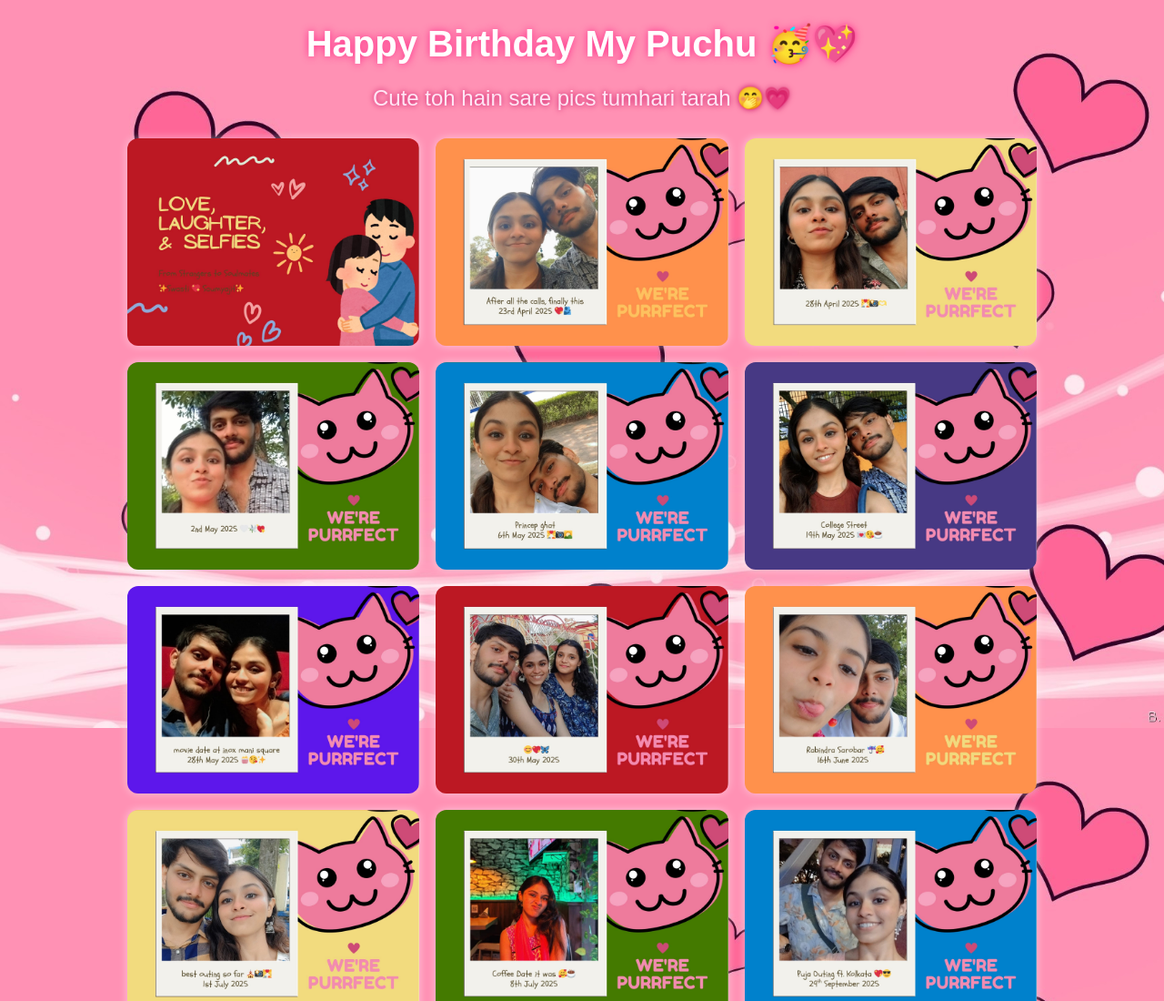
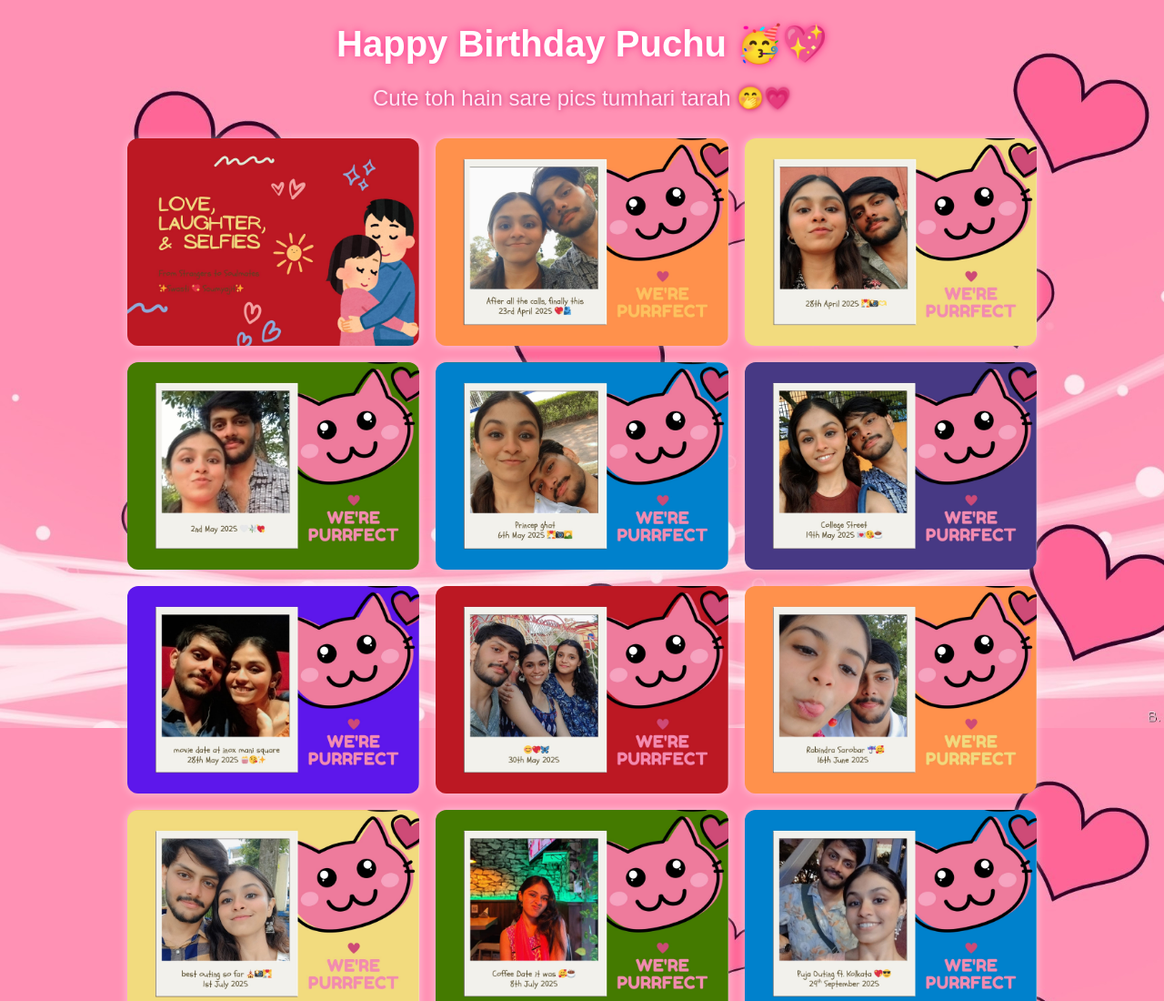
Before and after one commit to Saumyajit2004/birthday-site, a plain HTML site: page index.html in a window 1280 px wide. Shown: the top 1100 px of the page at 91% size. Drawn offline with Linux system fonts and the light colour scheme.

Commit message:
index.html

```diff
--- a/index.html
+++ b/index.html
@@ -3,7 +3,7 @@
 <head>
   <meta charset="UTF-8">
   <meta name="viewport" content="width=device-width, initial-scale=1.0">
-  <title>Happy Birthday My Puchu 🥳💖</title>
+  <title>Happy Birthday Puchu 🥳💖</title>
 
   <style>
     body {
@@ -106,7 +106,7 @@
 
 <body>
 
-  <h1>Happy Birthday My Puchu 🥳💖</h1>
+  <h1>Happy Birthday Puchu 🥳💖</h1>
   <h2>Cute toh hain sare pics tumhari tarah 🤭💗</h2>
 
   <div class="gallery">
```
